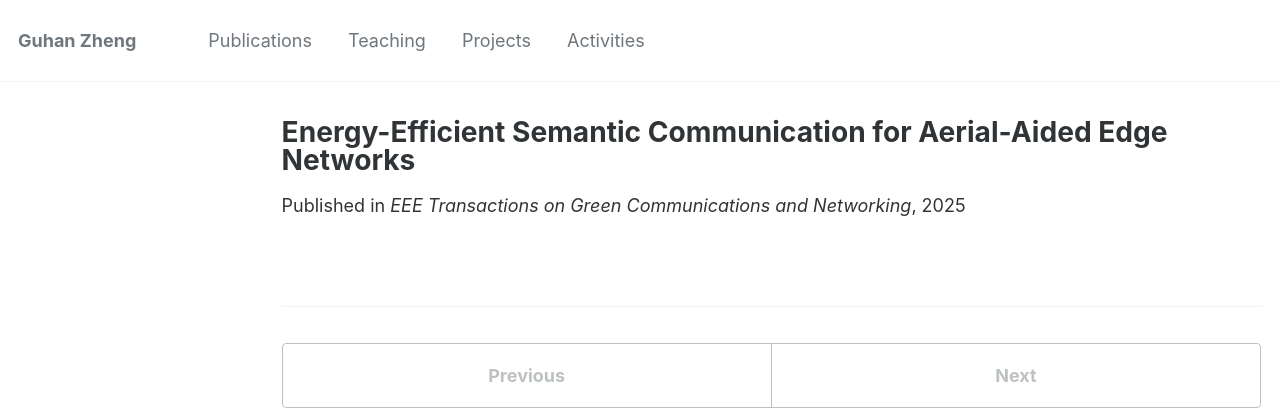
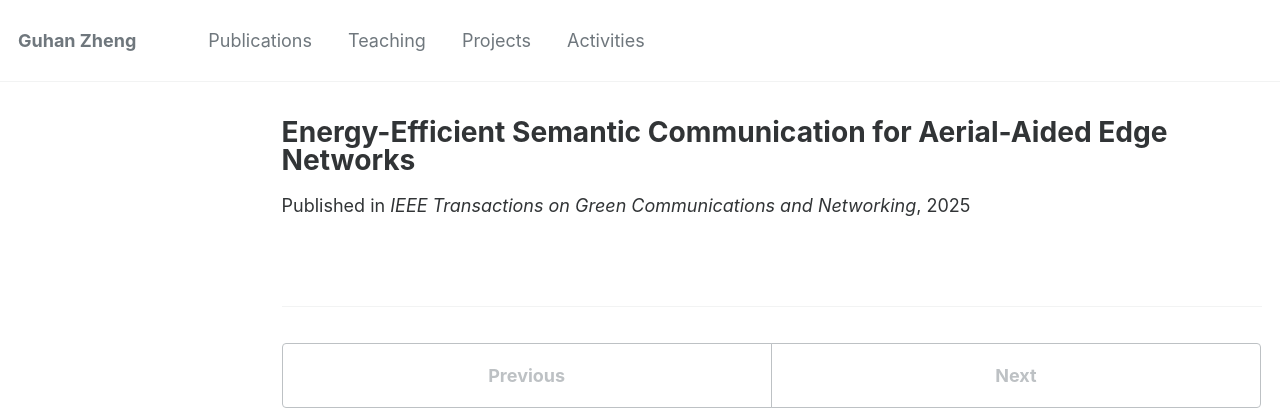
Before and after one commit to Guhan328/Guhan328.github.io, a Jekyll site: the page built from _publications/tgcn.md, in a window 1280 px wide. Shown: the top 410 px of the page. Built offline with Jekyll 4.4.1, drawn with Linux system fonts in a browser that asks for light colours.

Commit message:
Update tgcn.md

```diff
--- a/_publications/tgcn.md
+++ b/_publications/tgcn.md
@@ -1,7 +1,8 @@
 ---
 title: "Energy-Efficient Semantic Communication for Aerial-Aided Edge Networks"
 authors: "Guhan Zheng, Qiang Ni, Keivan Navaie, Haris Pervaiz, Aryan Kaushik, Charilaos Zarakovitis"
-venue: "EEE Transactions on Green Communications and Networking"
+venue: "IEEE Transactions on Green Communications and Networking"
+venue_short: "TGCN"
 year: 2024
 paper_type: "journal"
 url: "https://ieeexplore.ieee.org/abstract/document/10527365"
```
